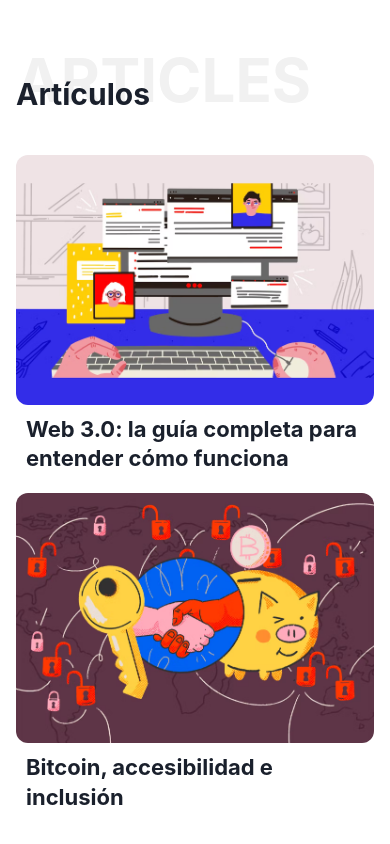
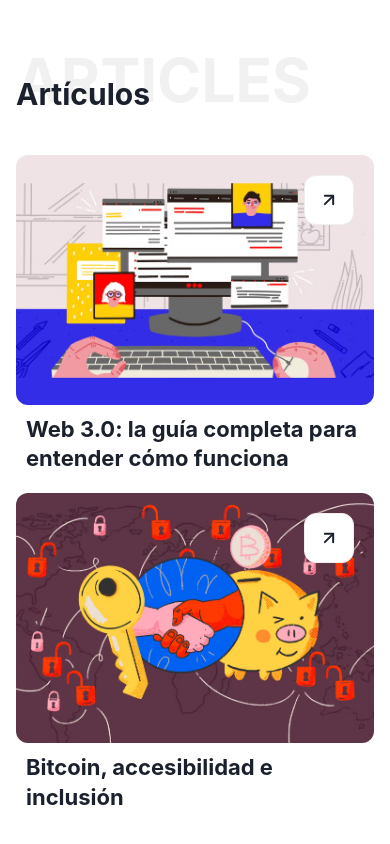
Before and after one commit to unllamas/personal, a Next.js app: page / in a window 390 px wide. Shown: the part 2870-3714 px from the top of the page. Built offline with nearby package versions, Linux system fonts and the light colour scheme.

Commit message:
fix(component): show link mobile in ArticlePreview

```diff
--- a/src/components/ArticlePreview/index.jsx
+++ b/src/components/ArticlePreview/index.jsx
@@ -30,7 +30,7 @@
               borderRadius='12px'
               border='1px solid #eee'
               bg='#fff'
-              display='none'
+              display={{ base: 'flex', md: 'none' }}
               justifyContent='center'
               alignItems='center'
               _groupHover={{ display: 'flex' }}
```
